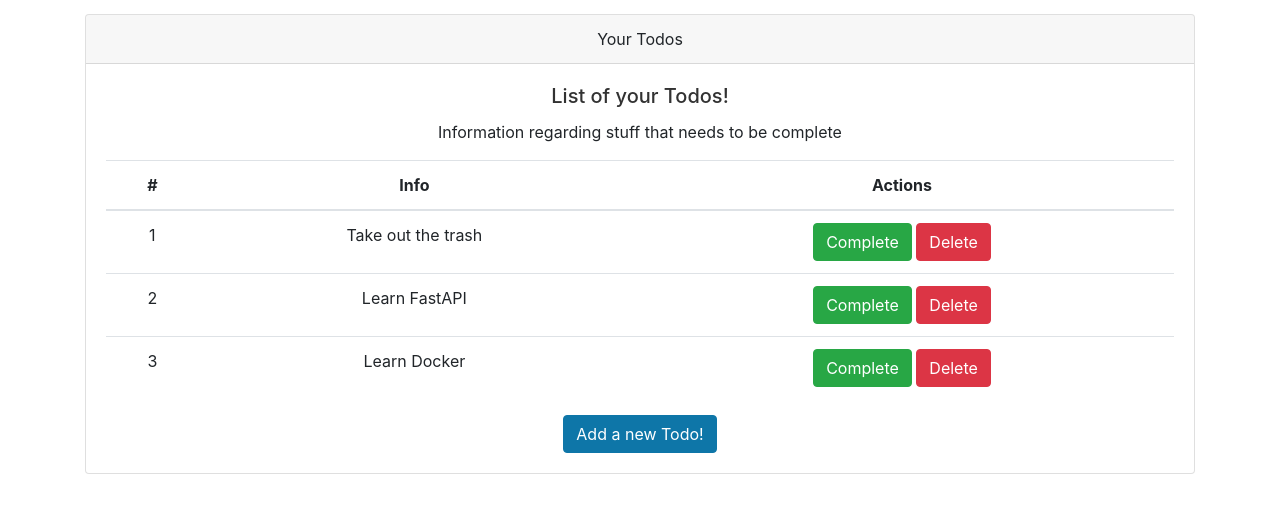
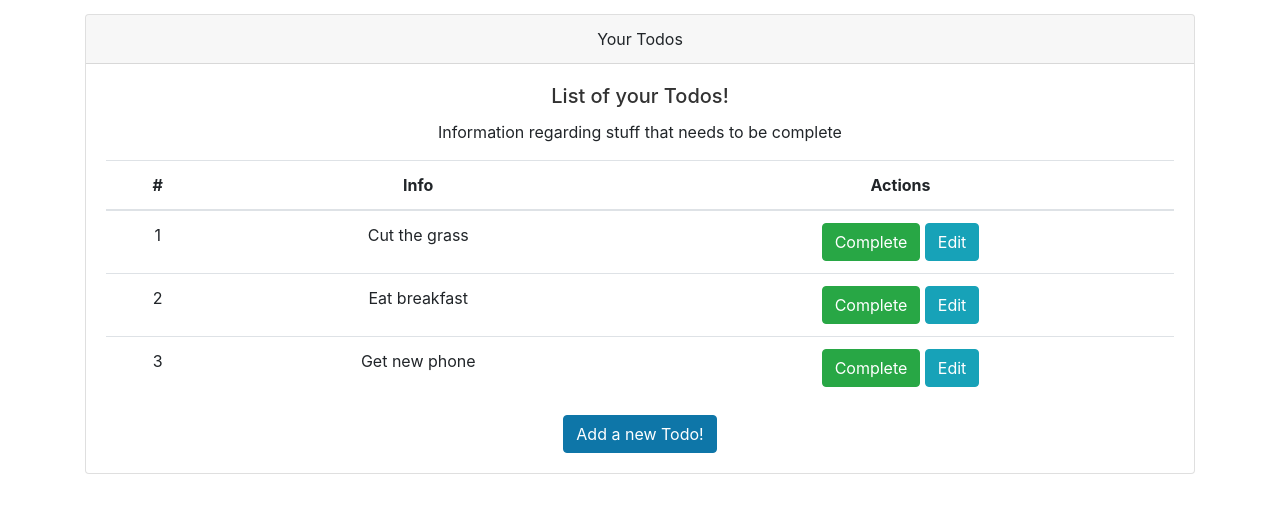
Before and after one commit to luisSantamariaCOL/TodoApp, a FastAPI app: page /todos/ in a window 1280 px wide. Shown: the part 56-569 px from the top of the page. Run offline with FastAPI, Linux system fonts and the light colour scheme; some libraries are stand-ins or nearby versions.

Commit message:
add-todo functionality implemented

```diff
--- a/routers/todos.py
+++ b/routers/todos.py
@@ -1,15 +1,24 @@
 import sys
 sys.path.append("..")
 
+import models
+from fastapi import (
+    Depends,
+    HTTPException,
+    APIRouter,
+    Request,
+    Form
+    )
+
+from starlette.status import (HTTP_302_FOUND)
+
 from typing import Optional
-from fastapi import Depends, HTTPException, APIRouter, Request
-import models
+from models import Todos
 from database import engine, SessionLocal
 from sqlalchemy.orm import Session
 from pydantic import BaseModel, Field
 from .auth import get_current_user, get_user_exception
-
-from fastapi.responses import HTMLResponse
+from fastapi.responses import HTMLResponse, RedirectResponse
 from fastapi.templating import Jinja2Templates
 
 router = APIRouter(
@@ -32,14 +41,35 @@ def get_db():
 
 
 @router.get("/", response_class=HTMLResponse)
-async def read_all_by_user(request: Request):
-    return templates.TemplateResponse("home.html", {"request": request})
+async def read_all_by_user(request: Request, db: Session = Depends(get_db)):
+
+    todos = db.query(Todos).filter(Todos.owner_id == 1).all()
+
+    return templates.TemplateResponse("home.html", {"request": request, "todos": todos})
 
 
 @router.get("/add-todo", response_class=HTMLResponse)
 async def add_new_todo(request: Request):
     return templates.TemplateResponse("add-todo.html", {"request": request})
 
+@router.post("/add-todo", response_class=HTMLResponse)
+async def create_todo(request: Request,
+                      title: str = Form(...),
+                      description: str = Form(...),
+                      priority: int = Form(...),
+                      db: Session = Depends(get_db)):
+    todo_model = Todos()
+    todo_model.title = title
+    todo_model.description = description
+    todo_model.priority = priority
+    todo_model.complete = False
+    todo_model.owner_id = 1 # tmp
+
+    db.add(todo_model)
+    db.commit()
+
+    return RedirectResponse(url="/todos", status_code=HTTP_302_FOUND)
+
 @router.get("/edit-todo/{todo_id}", response_class=HTMLResponse)
 async def edit_todo(request: Request):
     return templates.TemplateResponse("edit-todo.html", {"request": request})
--- a/templates/add-todo.html
+++ b/templates/add-todo.html
@@ -6,7 +6,7 @@
             Make a new todo
         </div>
         <div class="card-body">
-            <form action="">
+            <form method="POST">
                 <div class="form-group">
                     <label for="">Title</label>
                     <input type="text" class="form-control" name="title" required>
@@ -17,7 +17,7 @@
                 </div>
                 <div class="form-group">
                     <label>Priority</label>
-                    <select name="Priority" class="form-control">
+                    <select name="priority" class="form-control">
                         <option>1</option>
                         <option>2</option>
                         <option>3</option>
--- a/templates/home.html
+++ b/templates/home.html
@@ -19,34 +19,20 @@
                 </thead>
 
                 <tbody>
+                    {% for todo in todos %}
                     <tr class="pointer">
-                        <td>1</td>
-                        <td>Take out the trash</td>
+                        <td>{{ loop.index }}</td>
+                        <td>{{ todo.title }}</td>
                         <td>
                             <button type="button" class="btn btn-success">Complete</button>
-                            <button type="button" class="btn btn-danger">Delete</button>
+                            <a href="{{ url_for('edit_todo', todo_id=todo.id) }}" class="btn btn-info">Edit</a>
                         </td>
                     </tr>
-                    <tr class="pointer">
-                        <td>2</td>
-                        <td>Learn FastAPI</td>
-                        <td>
-                            <button type="button" class="btn btn-success">Complete</button>
-                            <button type="button" class="btn btn-danger">Delete</button>
-                        </td>
-                    </tr>
-                    <tr class="pointer">
-                        <td>3</td>
-                        <td>Learn Docker</td>
-                        <td>
-                            <button type="button" class="btn btn-success">Complete</button>
-                            <button type="button" class="btn btn-danger">Delete</button>
-                        </td>
-                    </tr>
+                    {% endfor %}
                 </tbody>
             </table>
 
-            <a class="btn btn-primary" href="">Add a new Todo!</a>
+            <a class="btn btn-primary" href="add-todo">Add a new Todo!</a>
         </div>
     </div>
 </div>
```
Also changed, not shown: todos.db.
